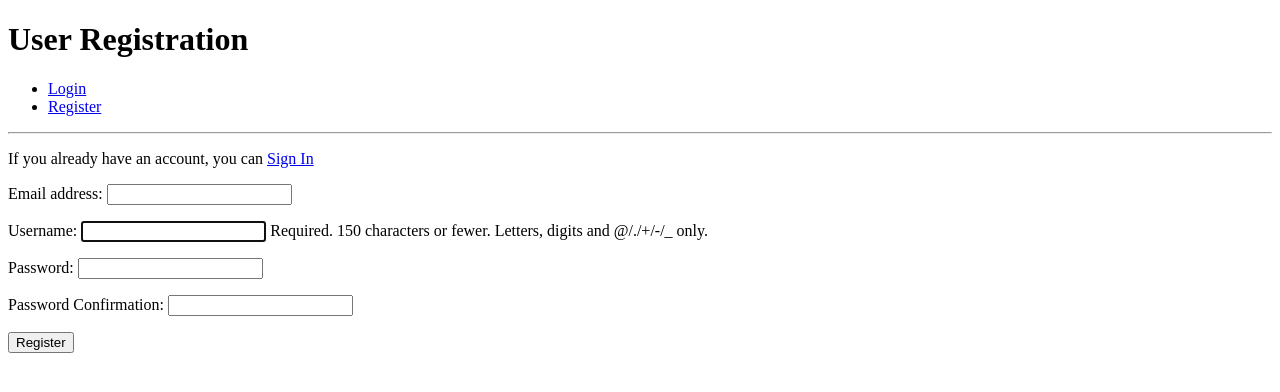
After one commit to Spagettileg/django-authentication, a Django app: page /accounts/register/ in a window 1280 px wide. The commit adds this page. Shown: the top 392 px of the page. Run offline with Django 3.2, Linux system fonts and the light colour scheme.

Commit message:
User registration process added to include email, username, password verification with double password entry. Data entry is subjedt to django validationerror checks

```diff
--- a/accounts/forms.py
+++ b/accounts/forms.py
@@ -1,5 +1,7 @@
 from django import forms
-
+from django.contrib.auth.models import User
+from django.contrib.auth.forms import UserCreationForm
+from django.core.exceptions import ValidationError
 
 class UserLoginForm(forms.Form):
     """
@@ -7,3 +9,41 @@ class UserLoginForm(forms.Form):
     """
     username = forms.CharField()
     password = forms.CharField(widget=forms.PasswordInput)
+
+class UserRegistrationForm(UserCreationForm):
+    """
+    Form used to register a new user
+    """
+    password1 = forms.CharField(
+        label="Password",
+        widget=forms.PasswordInput)
+    password2 = forms.CharField(
+        label="Password Confirmation",
+        widget=forms.PasswordInput)
+
+    class Meta:
+        """
+        Meta class is a sub-class used to house detail within overall
+        'UserRegistrationForm' class.
+        """
+        model = User
+        fields = ['email', 'username', 'password1', 'password2']
+
+    def clean_email(self):  # Clean is preventing dirty data in DB
+        email = self.cleaned_data.get('email')
+        username = self.cleaned_data.get('username')
+        if User.objects.filter(email=email).exclude(username=username):
+            raise forms.ValidationError(u'Email address must be unique')
+        return email
+
+    def clean_password2(self):  # Clean is preventing dirty data in DB
+        password1 = self.cleaned_data.get('password1')
+        password2 = self.cleaned_data.get('password2')
+
+        if not password1 or not password2:
+            raise ValidationError("Please confirm your password")
+
+        if password1 != password2:
+            raise ValidationError("Passwords must match")
+
+        return password2
--- /dev/null
+++ b/accounts/templates/registration.html
@@ -0,0 +1,14 @@
+{% extends 'base.html' %}
+
+{% block page_title %}Registration Page{% endblock %}
+
+{% block page_heading %}User Registration{% endblock %}
+
+{% block content %}
+<p>If you already have an account, you can <a href="{% url 'login' %}">Sign In</a></p>
+<form method="POST">
+        {% csrf_token %}
+        {{ registration_form.as_p }}
+        <button type="submit">Register</button>
+    </form>
+{% endblock %}
--- a/accounts/views.py
+++ b/accounts/views.py
@@ -1,7 +1,7 @@
 from django.shortcuts import render, redirect, reverse
 from django.contrib import auth, messages
 from django.contrib.auth.decorators import login_required
-from accounts.forms import UserLoginForm
+from accounts.forms import UserLoginForm, UserRegistrationForm
 
 def index(request):
     """
@@ -36,7 +36,41 @@ def login(request):
                 messages.success(request, "You have successfully logged in.")
                 return redirect(reverse('index'))
             else:
-                login_form.add_error(None, "Your username or password is incorrect.")
+                login_form.add_error
+                (None, "Your username or password is incorrect.")
     else:
         login_form = UserLoginForm()
     return render(request, 'login.html', {"login_form": login_form})
+
+def registration(request):
+    """
+    Render the registration page
+    """
+    if request.user.is_authenticated:
+        return redirect(reverse('index'))
+
+    if request.method == "POST":
+        registration_form = UserRegistrationForm(request.POST)
+
+        if registration_form.is_valid():
+            registration_form.save()
+
+            user = auth.authenticate(username=request.POST['username'],
+                                     password=request.POST['password1'])
+
+            if user:
+                auth.login(user=user, request=request)
+                messages.success(request, "You have successfully registered")
+                return redirect(reverse('index'))
+            else:
+                messages.error(
+                    request, "Unable to register your account at this time")
+    else:
+        # Create an instance of reg form
+        registration_form = UserRegistrationForm()
+
+    return render(request, 'registration.html', {
+        "registration_form": registration_form})
+    """
+    registration_form passed through as a context dictionary.
+    """
--- a/django_auth/urls.py
+++ b/django_auth/urls.py
@@ -15,11 +15,12 @@ Including another URLconf
 """
 from django.conf.urls import url
 from django.contrib import admin
-from accounts.views import index, logout, login
+from accounts.views import index, logout, login, registration
 
 urlpatterns = [
     url(r'^admin/', admin.site.urls),
     url(r'^$', index, name="index"),
     url(r'^accounts/logout/$', logout, name="logout"),
-    url(r'^accounts/login/$', login, name="login")
+    url(r'^accounts/login/$', login, name="login"),
+    url(r'^accounts/register/$', registration, name="registration")
 ]
--- a/templates/base.html
+++ b/templates/base.html
@@ -16,7 +16,7 @@
                 <li><a href="#">Profile</a></li>
             {% else %}
                 <li><a href="{% url 'login' %}">Login</a></li>
-                <li><a href="#">Register</a></li>
+                <li><a href="{% url 'registration' %}">Register</a></li>
             {% endif %}
         </ul>
     </nav>
```
Also changed, not shown: db.sqlite3.
